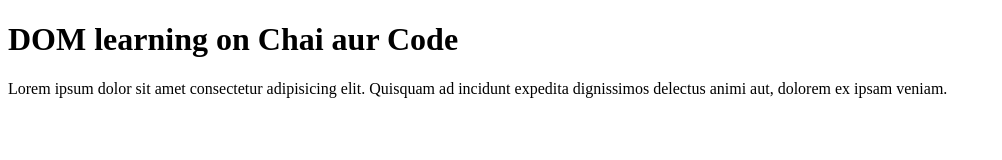
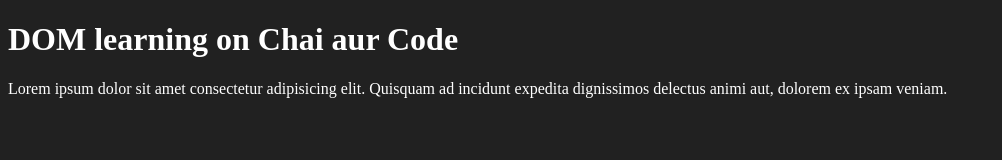
Before and after one commit to LinkanKumarRout/Learn-Javascript, a plain HTML site: page 06_DOM/one.html in a window 1280 px wide. Shown: the whole page, without its empty margins (0-1002 px from the left). Drawn offline with Linux system fonts and the light colour scheme.

Commit message:
update id

```diff
--- a/06_DOM/one.html
+++ b/06_DOM/one.html
@@ -4,6 +4,12 @@
     <meta charset="UTF-8">
     <meta name="viewport" content="width=device-width, initial-scale=1.0">
     <title>DOM Learning</title>
+    <style>
+        body{
+            background-color: #212121;
+            color: white;
+        }
+    </style>
 </head>
 <body>
     <!--
@@ -11,8 +17,8 @@
 
         window ------ document ---- HTML ---- head & body
     -->
-    <div class="bg-black">
-        <h1 class="heading">DOM learning on Chai aur Code</h1>
+    <div class="">
+        <h1 id="title" class="heading">DOM learning on Chai aur Code</h1>
         <p>Lorem ipsum dolor sit amet consectetur adipisicing elit. Quisquam ad incidunt expedita dignissimos delectus animi aut, dolorem ex ipsam veniam.</p>
     </div>
 </body>
```
